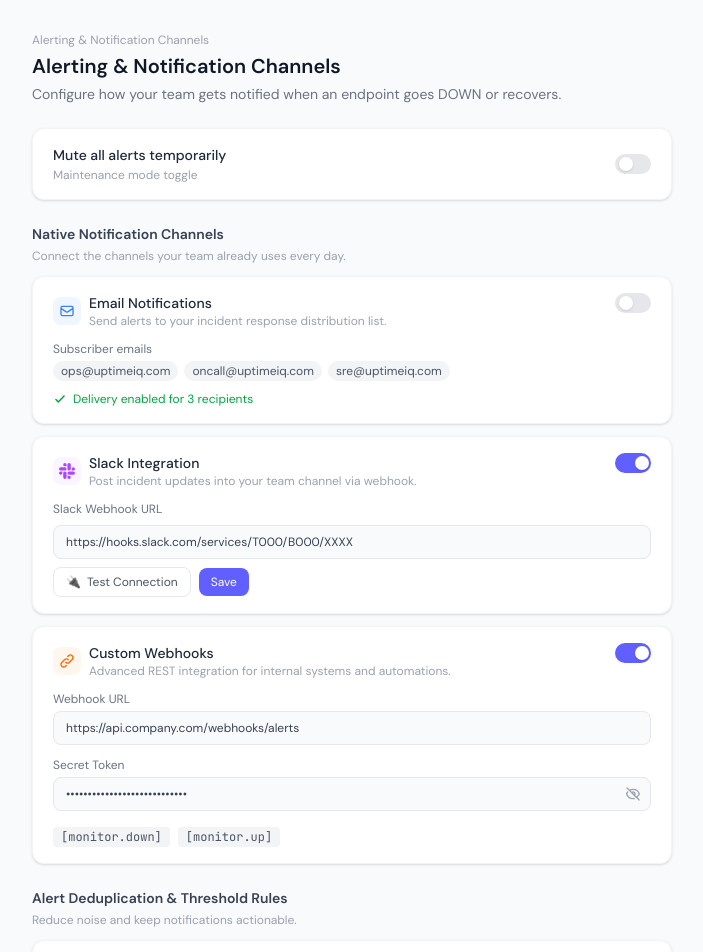
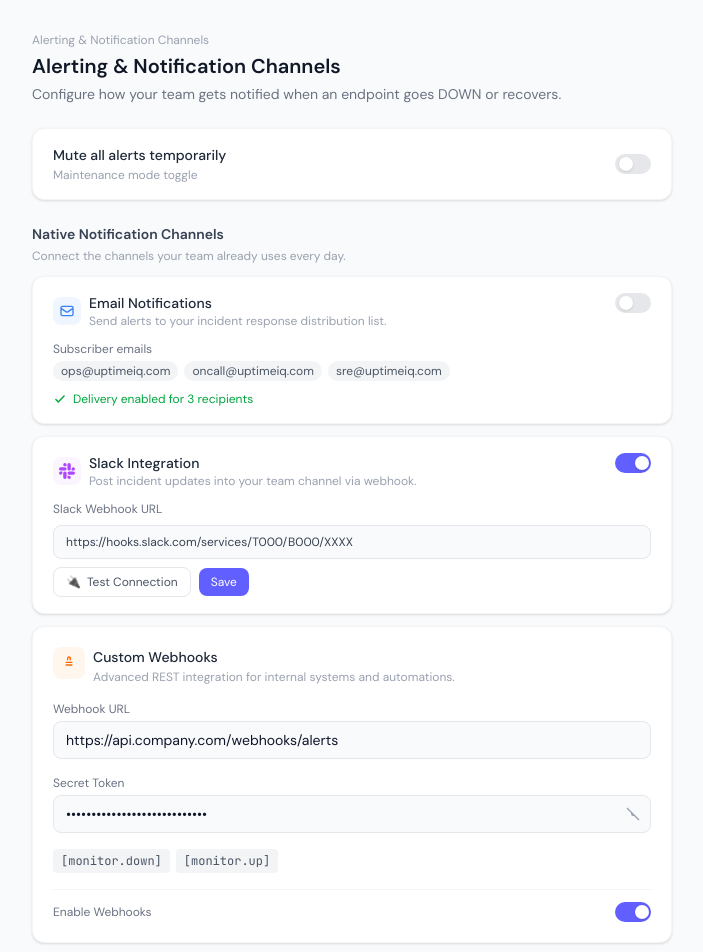
Before and after one commit to Weeravaradhana/Pulse-api-monitoring-client, a Next.js app: page /dashboard/notification in a window 1280 px wide. Shown: the top 952 px of the page, without its empty margins (288-991 px from the left). Built offline with nearby package versions, Linux system fonts and the light colour scheme.

Commit message:
refactor(ui): improve CustomWebhooksCard layout, spacing, and toggle placement for better UX

```diff
--- a/src/components/notification/custom-webhooks-card.tsx
+++ b/src/components/notification/custom-webhooks-card.tsx
@@ -4,21 +4,41 @@ import { useState } from "react";
 import Toggle from "./toggle";
 
 const EyeIcon = () => (
-    <svg className="w-4 h-4" fill="none" stroke="currentColor" viewBox="0 0 24 24">
-        <path strokeLinecap="round" strokeLinejoin="round" strokeWidth={2} d="M15 12a3 3 0 11-6 0 3 3 0 016 0z" />
-        <path strokeLinecap="round" strokeLinejoin="round" strokeWidth={2} d="M2.458 12C3.732 7.943 7.523 5 12 5c4.478 0 8.268 2.943 9.542 7-1.274 4.057-5.064 7-9.542 7-4.477 0-8.268-2.943-9.542-7z" />
+    <svg className="w-4 h-4" viewBox="0 0 24 24" fill="none">
+        <path
+            d="M2 12s3.5-7 10-7 10 7 10 7-3.5 7-10 7-10-7-10-7Z"
+            stroke="currentColor"
+            strokeWidth="2"
+        />
+        <circle
+            cx="12"
+            cy="12"
+            r="3"
+            stroke="currentColor"
+            strokeWidth="2"
+        />
     </svg>
 );
 
 const EyeOffIcon = () => (
-    <svg className="w-4 h-4" fill="none" stroke="currentColor" viewBox="0 0 24 24">
-        <path strokeLinecap="round" strokeLinejoin="round" strokeWidth={2} d="M13.875 18.825A10.05 10.05 0 0112 19c-4.478 0-8.268-2.943-9.543-7a9.97 9.97 0 011.563-3.029m5.858.908a3 3 0 114.243 4.243M9.878 9.878l4.242 4.242M9.88 9.88l-3.29-3.29m7.532 7.532l3.29 3.29M3 3l3.59 3.59m0 0A9.953 9.953 0 0112 5c4.478 0 8.268 2.943 9.543 7a10.025 10.025 0 01-4.132 4.411m0 0L21 21" />
+    <svg className="w-4 h-4" viewBox="0 0 24 24" fill="none">
+        <path
+            d="M3 3l18 18"
+            stroke="currentColor"
+            strokeWidth="2"
+        />
+        <path
+            d="M10.6 10.6A2 2 0 0012 14a2 2 0 001.4-.6"
+            stroke="currentColor"
+            strokeWidth="2"
+        />
     </svg>
 );
 
 const WebhookIcon = () => (
-    <svg className="w-4 h-4" fill="none" stroke="currentColor" viewBox="0 0 24 24">
-        <path strokeLinecap="round" strokeLinejoin="round" strokeWidth={2} d="M13.828 10.172a4 4 0 00-5.656 0l-4 4a4 4 0 105.656 5.656l1.102-1.101m-.758-4.899a4 4 0 005.656 0l4-4a4 4 0 00-5.656-5.656l-1.1 1.1" />
+    <svg className="w-4 h-4" viewBox="0 0 24 24" fill="currentColor">
+        <path d="M12 2a3 3 0 013 3v3h-2V5a1 1 0 10-2 0v3H9V5a3 3 0 013-3z" />
+        <path d="M7 10h10v2H7v-2zm0 4h10v2H7v-2z" />
     </svg>
 );
 
@@ -37,60 +57,82 @@ export default function CustomWebhooksCard({
                                                defaultToken = "",
                                                eventTags = ["[monitor.down]", "[monitor.up]"],
                                            }: CustomWebhooksCardProps) {
-    const [url, setUrl] = useState<string>(defaultUrl);
-    const [token, setToken] = useState<string>(defaultToken);
-    const [showToken, setShowToken] = useState<boolean>(false);
+    const [url, setUrl] = useState(defaultUrl);
+    const [token, setToken] = useState(defaultToken);
+    const [showToken, setShowToken] = useState(false);
+    console.log("Custom webhook", enabled)
 
     return (
-        <div className="bg-white rounded-xl border border-gray-100 shadow-sm px-5 py-4">
-            <div className="flex items-start justify-between">
-                <div className="flex items-center gap-2">
-                    <div className="p-1.5 bg-orange-50 rounded-lg text-orange-500">
+        <div className="bg-white rounded-xl border border-gray-100 shadow-sm p-4 sm:p-5 space-y-4">
+
+            <div className="flex items-start gap-2">
+
+                <div className="p-2 bg-orange-50 text-orange-500 rounded-lg shrink-0">
                     <WebhookIcon />
                 </div>
+
                 <div>
-                        <p className="text-sm font-medium text-gray-800">Custom Webhooks</p>
-                        <p className="text-xs text-gray-400">Advanced REST integration for internal systems and automations.</p>
+                    <p className="text-sm font-medium text-gray-800">
+                        Custom Webhooks
+                    </p>
+                    <p className="text-xs text-gray-400 mt-0.5">
+                        Advanced REST integration for internal systems and automations.
+                    </p>
                 </div>
+
             </div>
-                <Toggle enabled={enabled} onChange={onChange} />
-            </div>
-            <div className="mt-3 space-y-3">
-                <div>
-                    <p className="text-xs text-gray-500 mb-1">Webhook URL</p>
+
+            <div className="space-y-1">
+                <p className="text-xs text-gray-500">Webhook URL</p>
+
                 <input
                     type="text"
                     value={url}
                     onChange={(e) => setUrl(e.target.value)}
-                        className="w-full text-xs border border-gray-200 rounded-lg px-3 py-2 text-gray-700 focus:outline-none focus:ring-2 focus:ring-indigo-300 bg-gray-50"
+                    className="w-full text-sm border border-gray-200 rounded-lg px-3 py-2 bg-gray-50 focus:outline-none focus:ring-2 focus:ring-indigo-300"
                 />
             </div>
-                <div>
-                    <p className="text-xs text-gray-500 mb-1">Secret Token</p>
+
+            <div className="space-y-1">
+                <p className="text-xs text-gray-500">Secret Token</p>
+
                 <div className="relative">
                     <input
                         type={showToken ? "text" : "password"}
                         value={token}
                         onChange={(e) => setToken(e.target.value)}
-                            className="w-full text-xs border border-gray-200 rounded-lg px-3 py-2 pr-9 text-gray-700 focus:outline-none focus:ring-2 focus:ring-indigo-300 bg-gray-50"
+                        className="w-full text-sm border border-gray-200 rounded-lg px-3 py-2 pr-10 bg-gray-50 focus:outline-none focus:ring-2 focus:ring-indigo-300"
                     />
+
                     <button
                         onClick={() => setShowToken(!showToken)}
                         className="absolute right-2.5 top-1/2 -translate-y-1/2 text-gray-400 hover:text-gray-600"
-                            aria-label={showToken ? "Hide token" : "Show token"}
+                        type="button"
                     >
                         {showToken ? <EyeIcon /> : <EyeOffIcon />}
                     </button>
                 </div>
             </div>
-                <div className="flex gap-2 pt-1">
+
+            <div className="flex flex-wrap gap-1.5">
                 {eventTags.map((tag) => (
-                        <span key={tag} className="text-xs bg-gray-100 text-gray-600 px-2 py-0.5 rounded font-mono">
+                    <span
+                        key={tag}
+                        className="text-xs bg-gray-100 text-gray-600 px-2 py-1 rounded font-mono"
+                    >
             {tag}
           </span>
                 ))}
             </div>
+
+            <div className="pt-3 border-t border-gray-100 flex items-center justify-between">
+                <p className="text-xs text-gray-500">
+                    Enable Webhooks
+                </p>
+
+                <Toggle enabled={enabled} onChange={onChange} />
             </div>
+
         </div>
     );
 }
```
Lines whose indentation alone changed are shown as unchanged.
